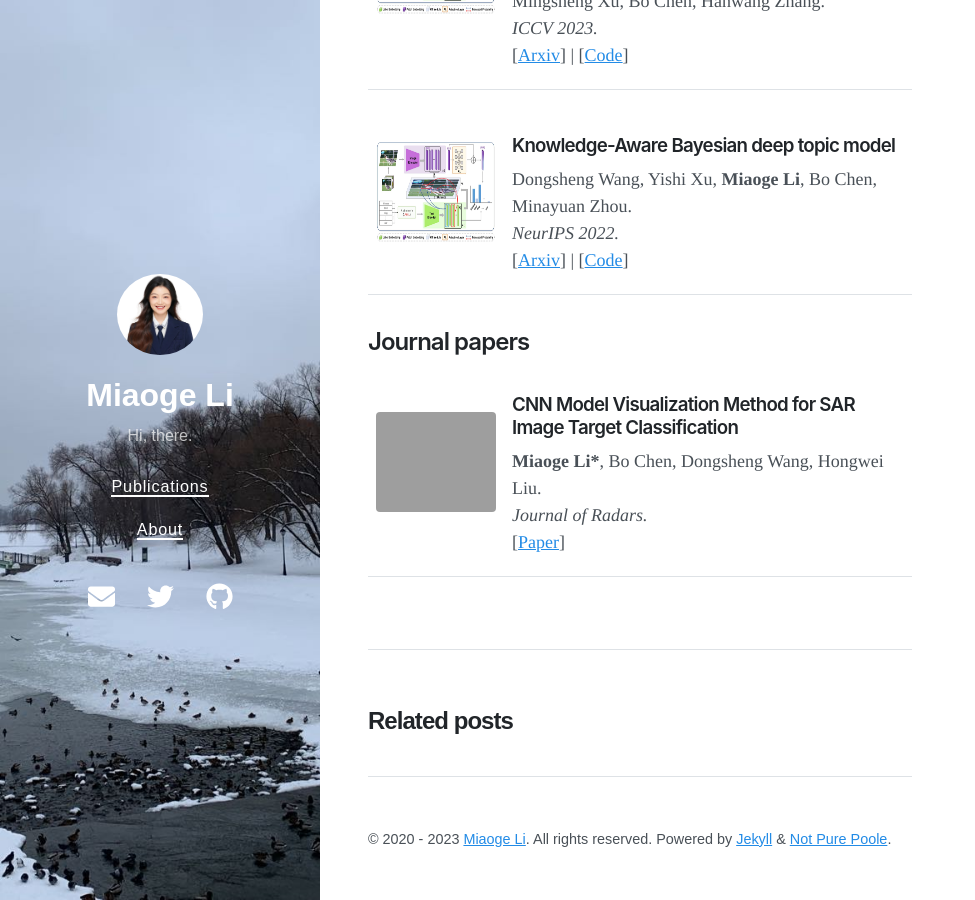
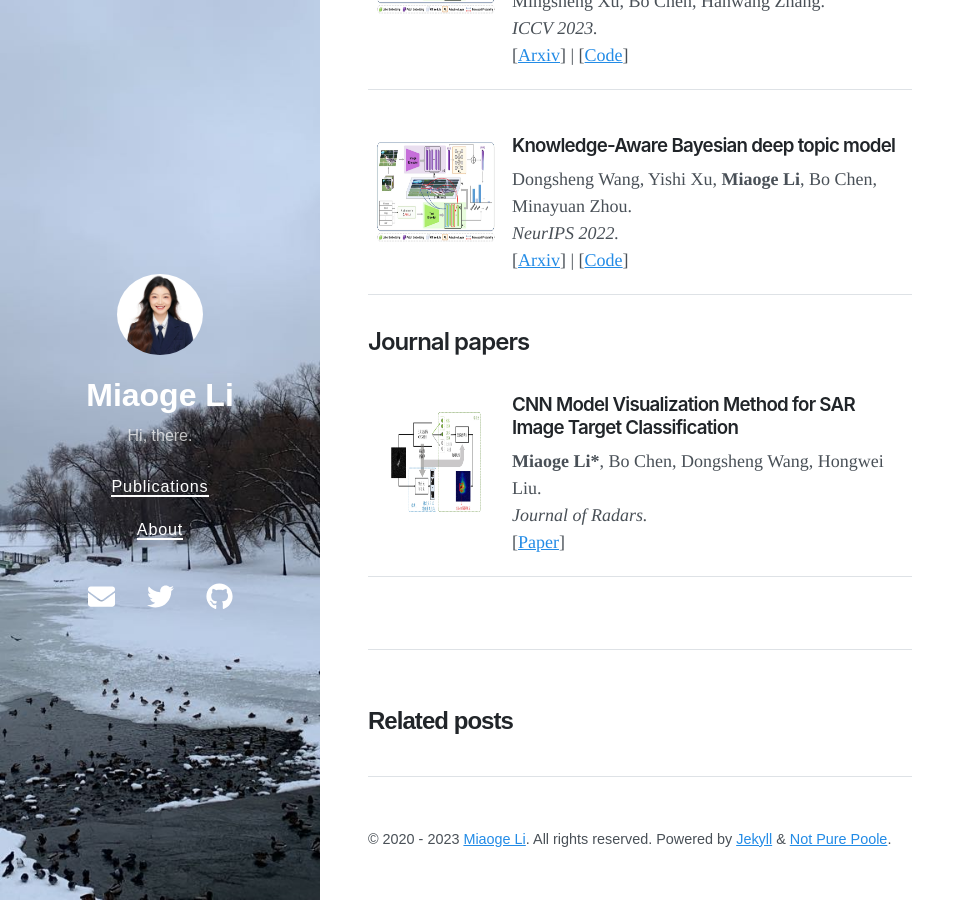
Before and after one commit to keepgoingjkg/keepgoingjkg.github.io, a Jekyll site: the page built from index.html, in a window 1280 px wide and 900 px high, scrolled down 546 px. Shown: the whole window, without its empty margins (0-975 px from the left). Built offline with Jekyll 4.4.1, drawn with Linux system fonts in a browser that asks for light colours; nearby versions of some CDN libraries; the list of posts is cut into pages by our own code.

Commit message:
Update index.html

```diff
--- a/index.html
+++ b/index.html
@@ -69,7 +69,7 @@ Dongsheng Wang*, Miaoge Li, Xinyang Liu, Mingsheng Xu, Bo Chen, Hanwang Zhang<br
 <table class="paper-container"><tbody>
   <tr>
     <td class="paper-item-img">
-      <img src="https://keepgoingjkg.github.io/CSCAM.JPG" alt="Conference Paper" width="200" height="100">
+      <img src="https://keepgoingjkg.github.io/CS-CAM.JPG" alt="Conference Paper" width="200" height="100">
     </td>
     <td width="75%" valign="middle">
       <p style="line-height: 1.8em;">
```
